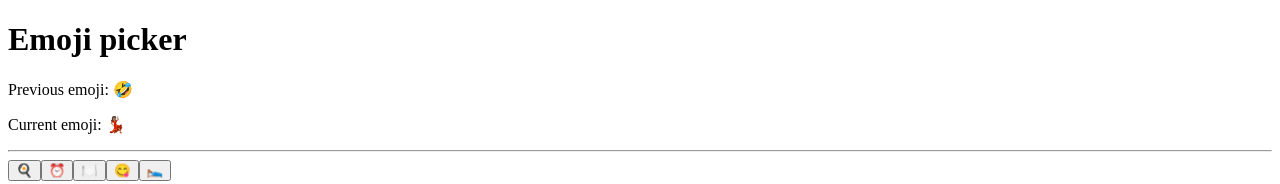
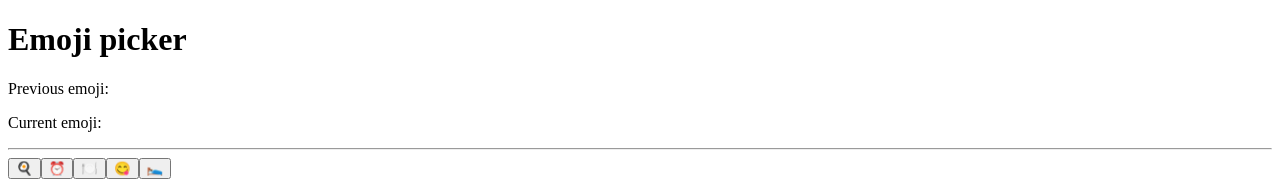
Before and after one commit to cynthiacodes/emoji-picker-app, a React (Create React App) app: page / in a window 1280 px wide. Shown: the top 184 px of the page. Built offline with nearby package versions, Linux system fonts and the light colour scheme; the HTML template or start-up script is replaced by a standard one.

Commit message:
changed the initial values to empty state so there are no starting emojis

```diff
--- a/src/component/EmojiPicker.tsx
+++ b/src/component/EmojiPicker.tsx
@@ -2,9 +2,9 @@ import { useState } from "react";
 
 export default function EmojiPicker(): JSX.Element {
   const [currentEmojiFromCurrentRender, queueRerenderWithNewEmoji] =
-    useState("💃🏽");
+    useState("");
   const [previousEmojiFromCurrentRender, queueRerenderWithNewpreviousEmoji] =
-    useState("🤣");
+    useState("");
 
   const handleEggEmojiClick = () => {
     queueRerenderWithNewEmoji("🍳");
```
